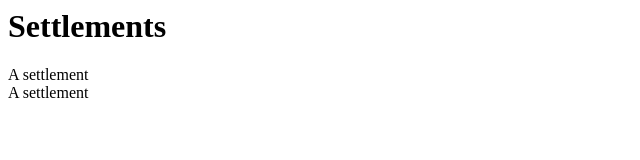
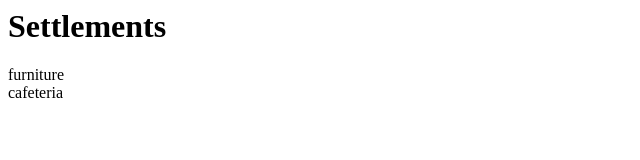
Before and after one commit to kristiania-pg6301-2024/pg6301-frontend-programming, a React (Vite) app in the folder client/: page / in a window 1280 px wide. Shown: the top 160 px of the page, without its empty margins (0-640 px from the left). Built offline with nearby package versions, Linux system fonts and the light colour scheme.

Commit message:
show settlements

```diff
--- a/client/src/components/app/application.tsx
+++ b/client/src/components/app/application.tsx
@@ -28,7 +28,7 @@ export function Application() {
     <>
       <h1>Settlements</h1>
       {settlements.map((s) => (
-        <div>A settlement</div>
+        <div key={s.id}>{s.department}</div>
       ))}
     </>
   );
```
